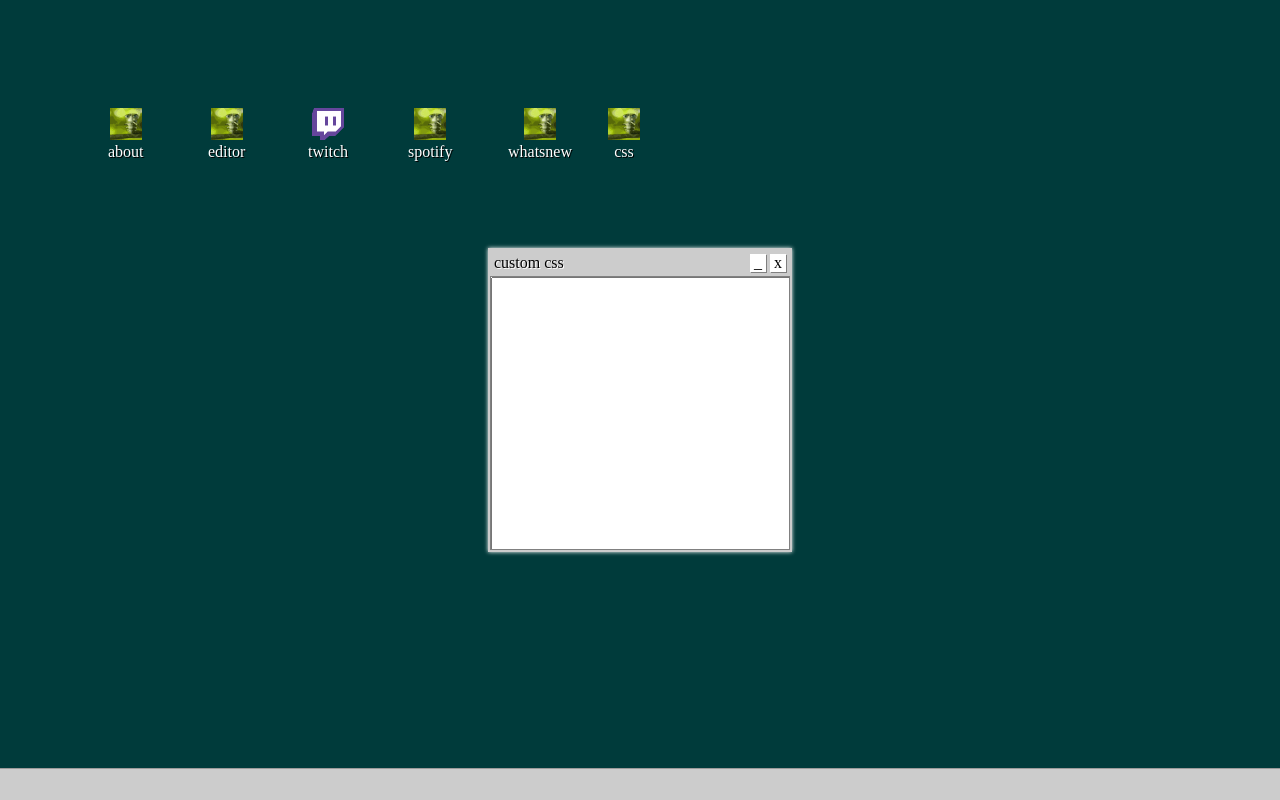
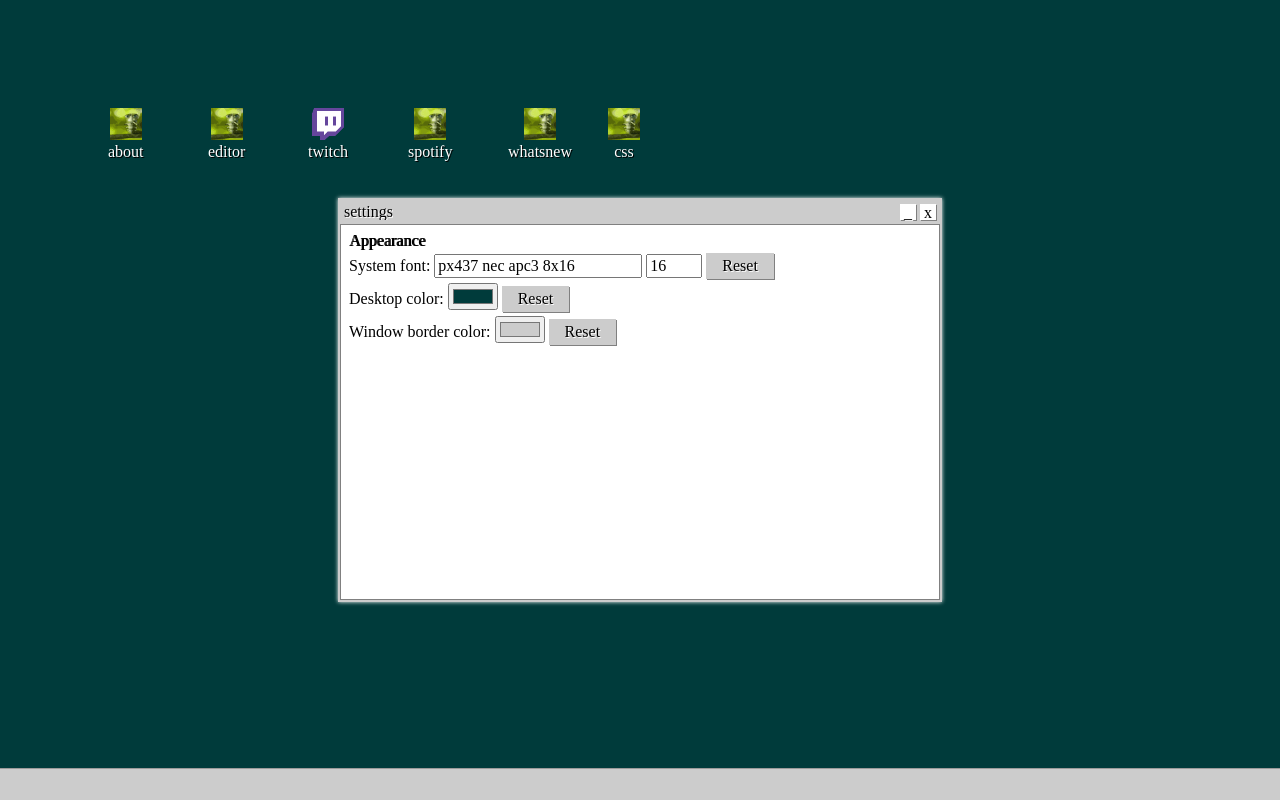
Before and after one commit to lumixing/lumos, a website built with Parcel: page src/index.html in a window 1280 px wide. Built offline with nearby package versions, Linux system fonts and the light colour scheme.

Commit message:
cool settings

```diff
--- /dev/null
+++ b/src/scripts/apps/settings.js
@@ -0,0 +1,89 @@
+import _ from "underscore";
+import { createWindow } from "../window/main";
+import { createToast } from "../toast/main";
+
+const defaultSettings = {
+    systemFontFamily: "px437 nec apc3 8x16",
+    systemFontSize: 16,
+    desktopColor: "#003b3b",
+    windowBorderColor: "#cccccc",
+};
+
+export function launchSettings() {
+    let windowDiv = createWindow({
+        title: "settings",
+        body: /*html*/`
+            <div class="p8">
+                <b>Appearance</b>
+                <div class="mt4">
+                    <label for="systemFont">System font:</label>
+                    <input type="text" name="systemFontFamily" id="settings-system-font-family">
+                    <input type="number" name="systemFontSize" id="settings-system-font-size">
+                    <button class="settings-reset-button" name="systemFont">Reset</button>
+                </div>
+                <div class="mt4">
+                    <label for="desktopColor">Desktop color:</label>
+                    <input type="color" name="desktopColor" id="settings-desktop-color">
+                    <button class="settings-reset-button" name="desktopColor">Reset</button>
+                </div>
+                <div class="mt4">
+                    <label for="windowBorderColor">Window border color:</label>
+                    <input type="color" name="windowBorderColor" id="settings-window-border-color">
+                    <button class="settings-reset-button" name="windowBorderColor">Reset</button>
+                </div>
+            </div>
+        `,
+        center: true,
+        width: 600,
+        height: 400
+    });
+
+    let loadedSettings = getLoadedSettings();
+
+    windowDiv.querySelectorAll("input").forEach(e => {
+        e.value = loadedSettings[e.getAttribute("name")];
+
+        e.oninput = () => {
+            let setting = e.getAttribute("name");
+            let value = e.value;
+            // createToast(`changed ${setting} to ${value}`);
+            loadedSettings[setting] = value;
+            localStorage.setItem("settings", JSON.stringify(loadedSettings));
+            applySettings();
+        };
+    });
+
+    windowDiv.querySelectorAll("button.settings-reset-button").forEach(e => {
+        e.onclick = () => {
+            e.closest("div").querySelectorAll("input").forEach(input => {
+                let setting = input.getAttribute("name");
+                loadedSettings[setting] = defaultSettings[setting];
+                input.value = loadedSettings[setting];
+                localStorage.setItem("settings", JSON.stringify(loadedSettings));
+                applySettings();
+            });
+        };
+    });
+}
+
+export function applySettings() {
+    let loadedSettings = getLoadedSettings();
+    let root = document.querySelector(":root");
+
+    root.style.setProperty("--font-family", `"${loadedSettings.systemFontFamily}"`);
+    root.style.setProperty("--font-size", `${loadedSettings.systemFontSize}px`);
+    root.style.setProperty("--desktop-color", `${loadedSettings.desktopColor}`);
+    root.style.setProperty("--window-border-color", `${loadedSettings.windowBorderColor}`);
+}
+
+export function getLoadedSettings() {
+    let loadedSettings = localStorage.getItem("settings");
+    if (loadedSettings) {
+        loadedSettings = JSON.parse(loadedSettings);
+    } else {
+        loadedSettings = {};
+        localStorage.setItem("settings", JSON.stringify(loadedSettings));
+    }
+    loadedSettings = _.defaults({}, _.clone(loadedSettings), defaultSettings);
+    return loadedSettings;
+}
--- a/src/scripts/boot.js
+++ b/src/scripts/boot.js
@@ -1,4 +1,4 @@
-import { launchCSS } from "./apps/css";
+import { applySettings, launchSettings } from "./apps/settings";
 import { loadApps } from "./desktop/loadApps";
 import { desktopUnfocusHandler } from "./desktop/main";
 import { shortcutHandler } from "./shortcuts";
@@ -24,5 +24,7 @@ if (loadedCSS) {
     document.getElementById("custom-css-style").innerHTML = loadedCSS;
 }
 
+applySettings();
+
 loadApps();
-launchCSS();
+launchSettings();
--- a/src/scripts/window/resize.js
+++ b/src/scripts/window/resize.js
@@ -22,7 +22,7 @@ function windowResizeMouseMoveHandler(e) {
         selectedWindowResize.classList.contains("top-left-resize") ||
         selectedWindowResize.classList.contains("top-right-resize")) {
         window.activeWindow.style.height = `${window.activeWindow.offsetHeight - dy - 4}px`;
-        if (window.activeWindow.offsetHeight - dy > 99) {
+        if (window.activeWindow.offsetHeight - dy - 4 > 99) {
             window.activeWindow.style.top = `${window.activeWindow.offsetTop + dy}px`;
         }
     }
@@ -40,7 +40,7 @@ function windowResizeMouseMoveHandler(e) {
         selectedWindowResize.classList.contains("top-left-resize") ||
         selectedWindowResize.classList.contains("bottom-left-resize")) {
         window.activeWindow.style.width = `${window.activeWindow.offsetWidth - dx - 4}px`;
-        if (window.activeWindow.offsetWidth - dx > 99) {
+        if (window.activeWindow.offsetWidth - dx - 4 > 99) {
             window.activeWindow.style.left = `${window.activeWindow.offsetLeft + dx}px`;
         }
     }
--- a/src/style.scss
+++ b/src/style.scss
@@ -1,6 +1,11 @@
-$font: "px437 nec apc3 8x16";
-// $font: "terminus (ttf)";
-$window-color: hsl(0, 0%, 80%);
+// using css vars and not sass vars so i can change them with js
+:root {
+    --font-family: "px437 nec apc3 8x16";
+    --font-size: 16px;
+    --desktop-color: #003b3b;
+    --window-border-color: #cccccc;
+    --window-border-size: 2px;
+}
 
 body {
     padding: 0;
@@ -8,7 +13,8 @@ body {
     height: 100vh;
     display: flex;
     flex-direction: column;
-    font-family: $font;
+    font-family: var(--font-family);
+    font-size: var(--font-size);
     line-height: 1;
     text-size-adjust: none;
     font-smooth: never;
@@ -16,13 +22,13 @@ body {
 }
 
 button {
-    font-family: $font;
-    font-size: 16px;
+    font-family: var(--font-family);
+    font-size: var(--font-size);
     border: 0;
     outline: 0;
     cursor: pointer;
     padding: 4px 16px;
-    background-color: $window-color;
+    background-color: var(--window-border-color);
     box-shadow: 1px 1px hsl(0, 0%, 50%);
     text-shadow: 1px 1px white;
 
@@ -50,6 +56,15 @@ ul {
 b {
     font-weight: normal;
     text-shadow: 1px 0 black;
+}
+
+input {
+    font-family: var(--font-family);
+    font-size: var(--font-size);
+}
+
+input[type=number] {
+    width: 48px;
 }
 
 #toast-container, #window-container {
@@ -80,8 +95,8 @@ b {
     animation: windowOpen 0.1s ease;
     box-shadow: 2px 2px 4px rgba(0, 0, 0, 0.5);
     z-index: 10;
-    background-color: $window-color;
-    padding: 2px;
+    background-color: var(--window-border-color);
+    padding: var(--window-border-size);
 
     &.focused {
         box-shadow: 0 0 4px white;
@@ -124,7 +139,8 @@ b {
                 transition: background-color 0.2s;
                 aspect-ratio: 1 / 1;
                 background-color: white;
-                width: 16px;
+                width: var(--font-size);
+                height: var(--font-size);
                 cursor: pointer;
                 padding: 0;
 
@@ -275,7 +291,7 @@ b {
 #desktop {
     width: 100%;
     height: 100%;
-    background-color: rgb(0, 59, 59);
+    background-color: var(--desktop-color);
     display: flex;
 }
 
@@ -305,7 +321,7 @@ b {
 #taskbar {
     width: 100%;
     height: 32px;
-    background-color: $window-color;
+    background-color: var(--window-border-color);
     border-top: 1px solid #9b9b9b;
     z-index: 69421;
 }
```
